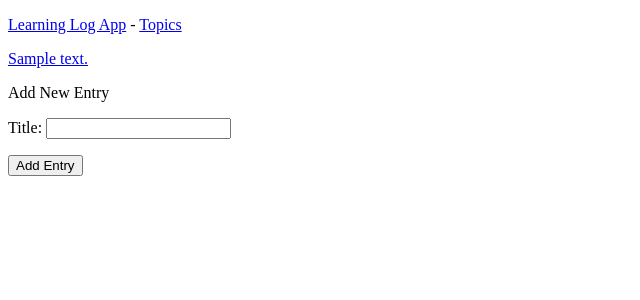
After one commit to musawakiliML/Data-Science-Blog, a Django app: page /new_entry/1 in a window 1280 px wide. The commit adds this page. Shown: the top 300 px of the page, without its empty margins (0-640 px from the left). Run offline with Django 4.2, Linux system fonts and the light colour scheme; tables that the repository leaves empty hold one stand-in row (values such as "Sample post").

Commit message:
added new entry views, templates and urls

```diff
--- a/Learning_log_app/forms.py
+++ b/Learning_log_app/forms.py
@@ -1,6 +1,6 @@
 from statistics import mode
 from django import forms
-from .models import Topic
+from .models import Topic, Entry
 
 
 # Create your forms
@@ -9,3 +9,11 @@ class TopicForm(forms.ModelForm):
         model = Topic
         fields = ['text']
         labels = {'text': 'Title:'}
+
+
+class EntryForm(forms.ModelForm):
+    class Meta:
+        model = Entry
+        fields = ['text']
+        labels = {'text': 'Entry Text:'}
+        widgets = {'text': forms.Textarea(attrs={'cols': 80})}
--- /dev/null
+++ b/Learning_log_app/templates/new_entry.html
@@ -0,0 +1,17 @@
+{% extends 'base.html' %}
+
+{% block content %}
+
+<p><a href="{% url 'Learning_log_app:topic' topic.id %}">{{ topic }}</a></p>
+
+<p>Add New Entry</p>
+
+<form action="{% url 'Learning_log_app:new_entry' topic.id %}" method="post" enctype='multipart/form-data'>
+    {% csrf_token %}
+    {{ form.as_p }}
+
+    <button name="submit">Add Entry</button>
+
+</form>
+
+{% endblock content %}
--- a/Learning_log_app/templates/topic.html
+++ b/Learning_log_app/templates/topic.html
@@ -5,6 +5,9 @@
     <p> Topic: {{ topic }} </p>
 
     <p> Entries: </p>
+    <p>
+        <a href="{% url 'Learning_log_app:new_entry' topic.id %}">Add New Entry</a>
+    </p>
     <ul>
         {% for entry in entries %}
             <li>
--- a/Learning_log_app/urls.py
+++ b/Learning_log_app/urls.py
@@ -1,6 +1,6 @@
 """Defines URL patterns for the Learning_log_app"""
 from django.urls import path
-from .views import index, homepage, topics, topic, new_topic
+from .views import index, homepage, topics, topic, new_topic, new_entry
 
 app_name = "Learning_log_app"
 urlpatterns = [
@@ -14,5 +14,7 @@ urlpatterns = [
     path('topics/<int:topic_id>/', topic, name='topic'),
     # Adding a new topic
     path('new_topic/', new_topic, name='new_topic'),
+    # Adding a new entry
+    path('new_entry/<int:topic_id>', new_entry, name='new_entry'),
 
 ]
--- a/Learning_log_app/views.py
+++ b/Learning_log_app/views.py
@@ -1,7 +1,7 @@
 from django.shortcuts import render, redirect
 
 from .models import Topic, Entry
-from .forms import TopicForm
+from .forms import TopicForm, EntryForm
 
 # Create your views here.
 
@@ -47,3 +47,22 @@ def new_topic(request):
     # Display a blank or invalid form
     context = {'form': form}
     return render(request, 'new_topic.html', context)
+
+
+def new_entry(request, topic_id):
+    """Adding a new entry form"""
+    topic = Topic.objects.get(id=topic_id)
+    if request.method != 'POST':
+        # No data return empty form with a blank page
+        form = TopicForm()
+    else:
+        # POST request submitted, process data
+        form = EntryForm(data=request.POST)
+        if form.is_valid():
+            new_entry = form.save(commit=False)
+            new_entry.topic = topic
+            new_entry.save()
+            return redirect('Learning_log_app:topic', topic_id=topic_id)
+
+    context = {'topic': topic, 'form': form}
+    return render(request, 'new_entry.html', context)
```
